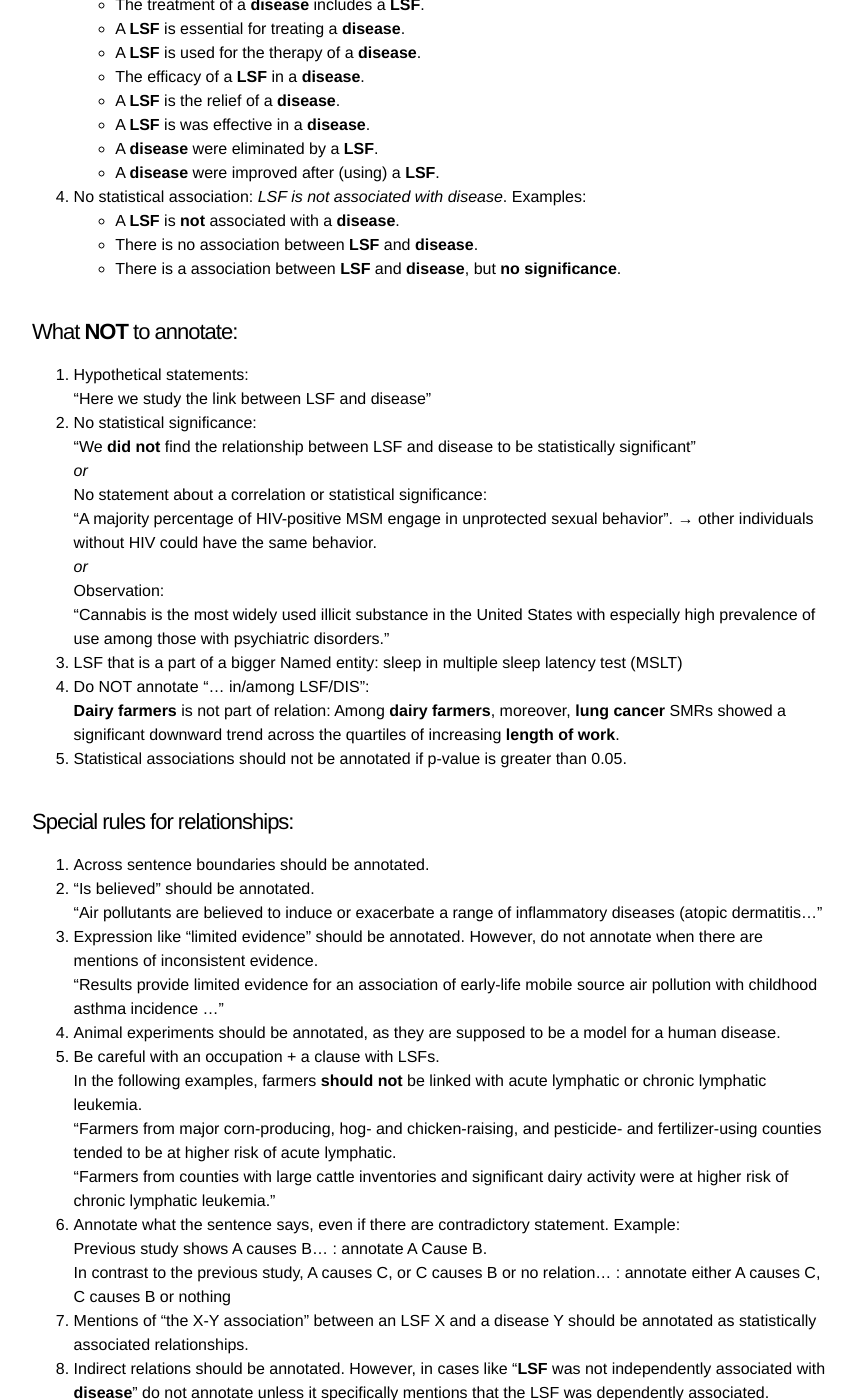
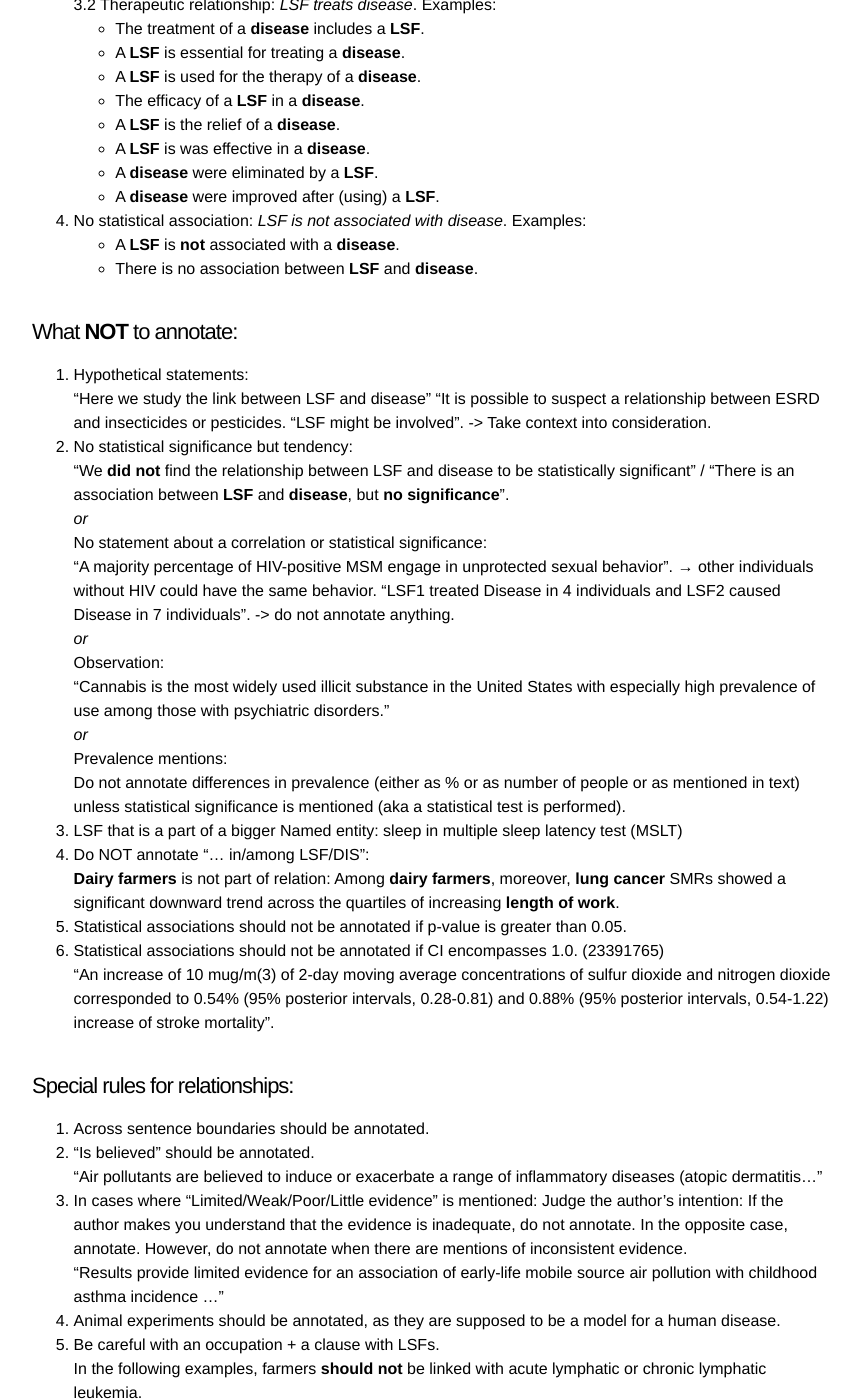
Before and after one commit to EvaMakri/lifestylefactors-annotation-docs, a Jekyll site: the page built from relations.md, in a window 1280 px wide and 1400 px high, scrolled down 1639 px. Shown: the whole window, without its empty margins (208-1069 px from the left). Built offline with Jekyll 4.4.1, drawn with Linux system fonts in a browser that asks for light colours; some of the changed text lies outside the part shown.

Commit message:
Update relations.md

```diff
--- a/relations.md
+++ b/relations.md
@@ -58,12 +57,14 @@ Examples:
     * A __LSF__ play a regulatory role in __disease__.
     * A __LSF__ has beneficial effect for the control of __disease__.
     * A __LSF__ is associated with __disease__ treatment and control.
+    * A __LSF__ decreases/reduces/attentuates __disease__ (not the prevalence of __disease__).
 
     3.1 Prevents relationship: _LSF prevents disease_ / _disease prevents LSF_. Examples:
      * A __LSF__ is therefore imperative for preventing a __disease__ morbidity and mortality.
      * A __LSF__ is chemopreventive in a __disease__.
      * A __LSF__ is protected against a __disease__.
      * A __LSF__ reduce a __disease__ mortality.
+     * A __LSF__ used as defense for a __disease__.
 
     3.2 Therapeutic relationship: _LSF treats disease_.
     Examples:
@@ -79,22 +80,24 @@ Examples:
 4. No statistical association: _LSF is not associated with disease_. Examples:
     * A __LSF__ is **not** associated with a __disease__.
     * There is no association between __LSF__ and __disease__.
-    * There is a association between __LSF__ and __disease__, but **no significance**.
 
 ### What **NOT** to annotate:
 1. Hypothetical statements:
 
     “Here we study the link between LSF and disease”
+    "It is possible to suspect a relationship between ESRD and insecticides or pesticides.
+    "LSF might be involved". -> Take context into consideration.
 
-2. No statistical significance:
+3. No statistical significance but tendency:
 
-    “We **did not** find the relationship between LSF and disease to be statistically significant”
+    “We **did not** find the relationship between LSF and disease to be statistically significant” / "There is an association between __LSF__ and __disease__, but **no significance**".
 
     _or_
 
     No statement about a correlation or statistical significance:
 
     “A majority percentage of HIV-positive MSM engage in unprotected sexual behavior”. → other individuals without HIV could have the same behavior.
+    "LSF1 treated Disease in 4 individuals and LSF2 caused Disease in 7 individuals". -> do not annotate anything.
 
     _or_
 
@@ -102,20 +105,28 @@ Examples:
 
     “Cannabis is the most widely used illicit substance in the United States with especially high prevalence of use among those with psychiatric disorders.”
 
-3. LSF that is a part of a bigger Named entity: sleep in multiple sleep latency test (MSLT)
-4. Do NOT annotate "... in/among LSF/DIS":
+    _or_
+
+   Prevalence mentions:
+
+   Do not annotate differences in prevalence (either as % or as number of people or as mentioned in text) unless statistical significance is mentioned (aka a statistical test is performed).
+
+4. LSF that is a part of a bigger Named entity: sleep in multiple sleep latency test (MSLT)
+5. Do NOT annotate "... in/among LSF/DIS":
 
     __Dairy farmers__ is not part of relation: Among __dairy farmers__, moreover, __lung cancer__ SMRs showed a significant downward trend across the quartiles of increasing __length of work__.
 
-5. Statistical associations should not be annotated if p-value is greater than 0.05.
+6. Statistical associations should not be annotated if p-value is greater than 0.05.
+7. Statistical associations should not be annotated if CI encompasses 1.0. (23391765)
 
+   "An increase of 10 mug/m(3) of 2-day moving average concentrations of sulfur dioxide and nitrogen dioxide corresponded to 0.54% (95% posterior intervals, 0.28-0.81) and 0.88% (95% posterior intervals, 0.54-1.22) increase of stroke mortality".
 
 ### Special rules for relationships:
 1. Across sentence boundaries should be annotated.
 2. “Is believed” should be annotated.
 
     "Air pollutants are believed to induce or exacerbate a range of inflammatory diseases (atopic dermatitis..."
-3. Expression like "limited evidence" should be annotated. However, do not annotate when there are mentions of inconsistent evidence.
+3. In cases where "Limited/Weak/Poor/Little evidence" is mentioned: Judge the author’s intention: If the author makes you understand that the evidence is inadequate, do not annotate. In the opposite case, annotate. However, do not annotate when there are mentions of inconsistent evidence.
 
     "Results provide limited evidence for an association of early-life mobile source air pollution with childhood asthma incidence ..."
 4. Animal experiments should be annotated, as they are supposed to be a model for a human disease.
@@ -146,12 +157,19 @@ Examples:
     Annotate as _LSF1 causes disease_, _LSF2 causes disease_ (for the first sentence) and no annotations between LSF1 and disease in the second sentence.
 
 
-4. Compared/comparison: annotate the relationships with the reverse SA type and add a Note: “rel=comparison”.
+4. Compared/comparison: a) if the comparison is between LSF/not having LSF or Dis/not having Dis then annotate only LSF to Dis with the appropriate relationship (not the not-LSF or not-Dis).
 
-5. Annotate relationships even when they are not independent.
-6. Also consider numbers in ORs, HRs, RRs for the direction of the association, even if not specifically written in words as “positive” or “negative” (eg OR>1 means positive association and OR<1 means negative association).
+   "The seizure rate was significantly higher in cocaine users (37 [26%] of 142 patients) than in non-cocaine users (151 [15.2%] of 992 patients, p = 0.001).
+
+   b) if the comparison is between separate things (eg one type of cancer to another) then annotate based on the direction you would assume could be applied in comparison to not having Dis or do not annotate at all if assuming is not possible.
+
+   "The proportion of patients working in professions with exposures to known carcinogens was 33.5% for lung cancer, and 17.1% for large bowel cancer (p=0.000)".
+
+6. Annotate relationships even when they are not independent.
+7. Also consider numbers in ORs, HRs, RRs for the direction of the association, even if not specifically written in words as “positive” or “negative” (eg OR>1 means positive association and OR<1 means negative association).
 
    "__SO2__ was also significantly associated with __birth defects__ in the second month before the pregnancy (aOR = 1.31; 95% CI: 1.20 ~ 3.22)."
+8. Annotate LSF and Disease mortality associations in as LSF and Disease.
 
 
 
```
Also changed, not shown: other parts of relations.md (+0 -1 lines).
